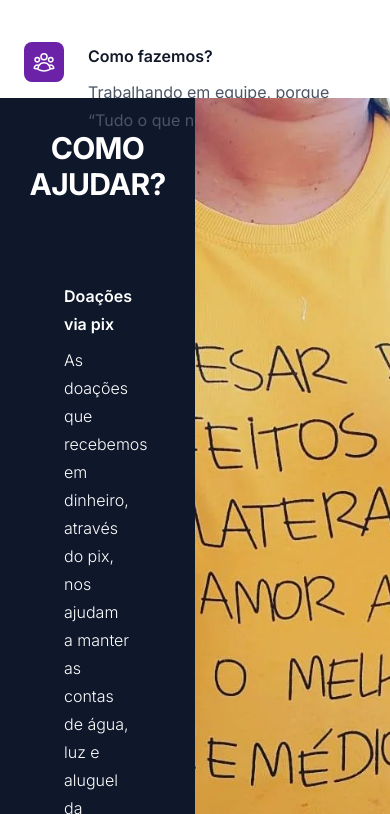
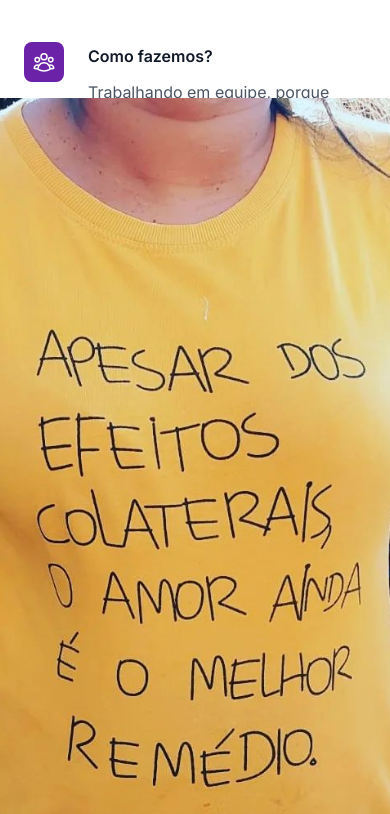
Before and after one commit to opatricpires/mude-por-amor-website, a Next.js app: page / in a window 390 px wide. Shown: the part 1590-2404 px from the top of the page. Built offline with nearby package versions, Linux system fonts and the light colour scheme.

Commit message:
refactor: media query

```diff
--- a/src/components/HowToHelp.tsx
+++ b/src/components/HowToHelp.tsx
@@ -4,8 +4,8 @@ import React from "react";
 
 const components = () => {
   return (
-    <div className="bg-white h-screen flex">
-      <div className="w-2/4 h-screen bg-slate-900 py-6">
+    <div className="bg-white h-auto flex flex-col-reverse md:flex-row md:h-screen">
+      <div className="w-full md:w-2/4 h-screen bg-slate-900 py-6">
         <p className="mt-2 text-3xl font-bold tracking-tight text-white sm:text-4xl text-center mb-20">
           COMO AJUDAR?
         </p>
@@ -45,7 +45,7 @@ const components = () => {
           </div>
         </div>
       </div>
-      <div className="w-2/4 h-screen">
+      <div className="w-full md:w-2/4 h-screen">
         <div className="relative h-full w-full">
           <Image
             src={HowToHelpImage}
```
